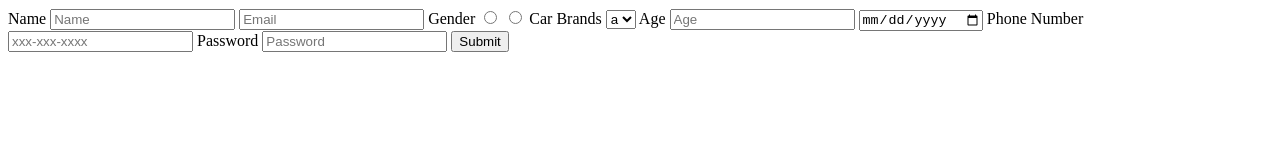
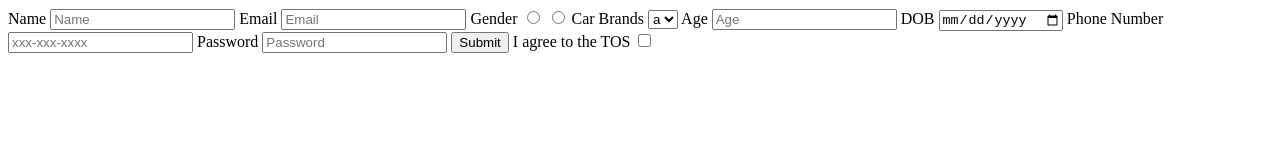
Before and after one commit to acciojob/signup-form-car-nikhilpatel9, a website: page main.html in a window 1280 px wide. Drawn offline with Linux system fonts and the light colour scheme.

Commit message:
created a submission

```diff
--- a/main.html
+++ b/main.html
@@ -11,26 +11,28 @@
 	<form method="post">
 		<label for="name">Name</label>
 		<input type="text" id="name" placeholder="Name" required>
-		<label for="email"></label>
+		<label for="email">Email</label>
 		<input type="email" id="email" placeholder="Email" required>
 		<label for="gender">Gender</label>
 		<input type="radio" id="gender_m" name="gender"  required>
 
 		<input type="radio" id="gender_f" name="gender"  required>
 		<label for="cars">Car Brands</label>
-		<select type="Select" id="cars" placeholde="--Please choose an option--" required >
+		<select id="cars" placeholde="--Please choose an option--" required >
 			<option>a</option>
 			<option>b</option>
 		</select>
 		<label for="age">Age</label>
 		<input type="number" id="age" placeholder="Age" required>
-		<label for="dob"></label>
+		<label for="dob">DOB</label>
 		<input type="date" id="dob"  required>
 		<label for="tel">Phone Number</label>
 		<input type="Tel" id="tel" placeholder="xxx-xxx-xxxx" >
 		<label for="password">Password</label>
 		<input type="password" id="password" placeholder="Password" required>
 		<button type="submit">Submit</button>
+		<label for="tos">I agree to the TOS</label>
+		<input type="checkbox" id="tos" required>
 	</form>
     <script type="text/javascript" src="./script.js">
 </script>
```
